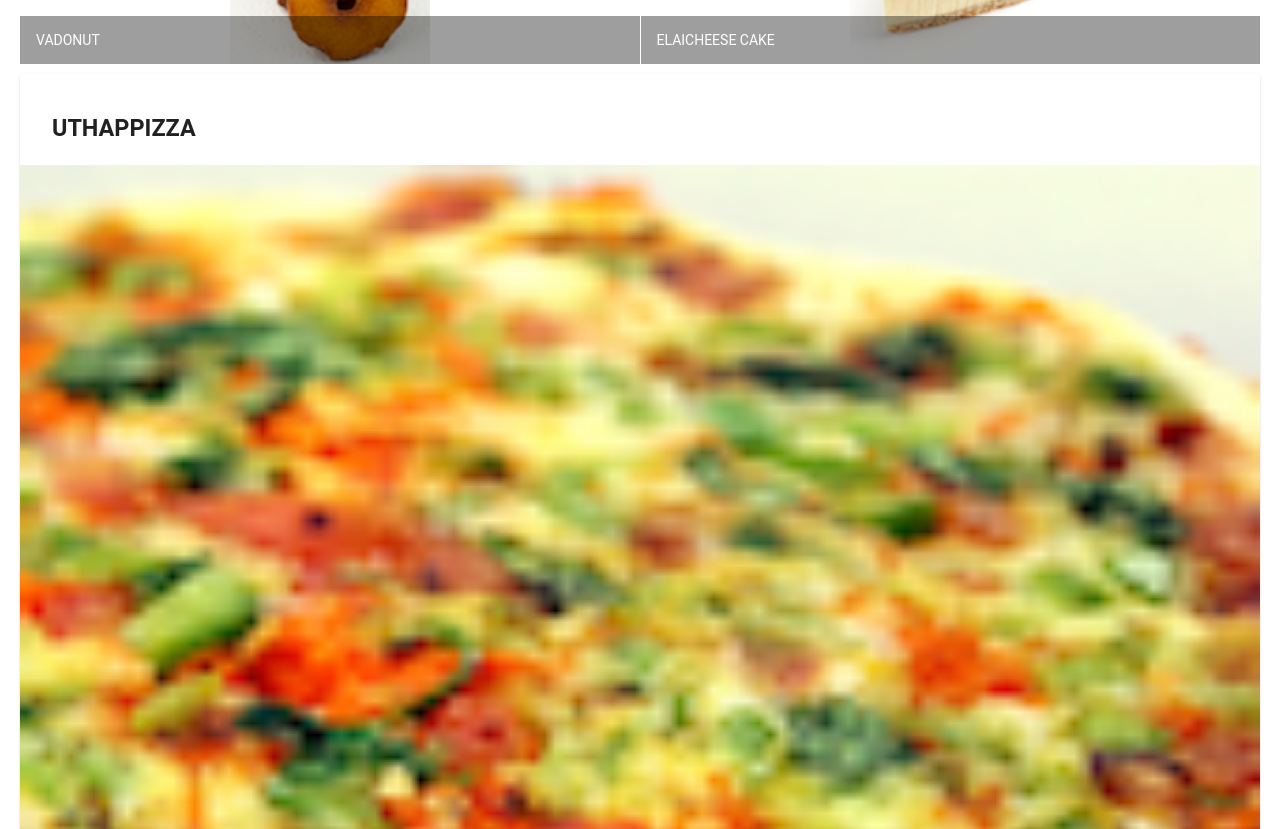
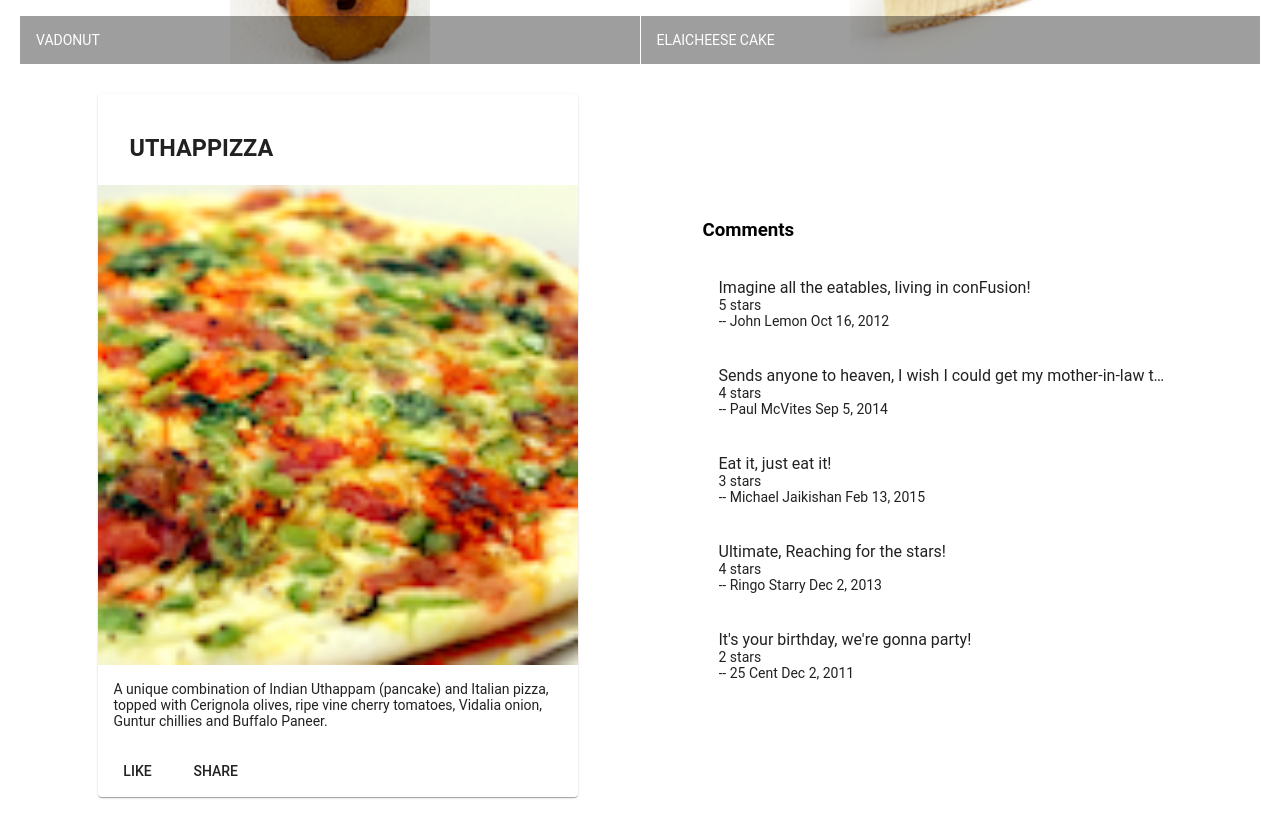
Before and after one commit to vigneshroman/coursera-angular, an Angular app: page / in a window 1280 px wide. Shown: the part 500-1329 px from the top of the page. Built offline with nearby package versions, Linux system fonts and the light colour scheme.

Commit message:
added dish detail component and updated menu component to render app-dishdetail

```diff
--- a/src/app/app.module.ts
+++ b/src/app/app.module.ts
@@ -10,13 +10,15 @@
 import { MatButtonModule } from '@angular/material/button';
 import { AppComponent } from './app.component';
 import { MenuComponent } from './menu/menu.component';
+import { DishdetailComponent } from './dishdetail/dishdetail.component';
 
 
 
 @NgModule({
   declarations: [
     AppComponent,
-    MenuComponent
+    MenuComponent,
+    DishdetailComponent
   ],
   imports: [
     BrowserModule,
--- /dev/null
+++ b/src/app/dishdetail/dishdetail.component.html
@@ -0,0 +1,46 @@
+<div class="container"
+    fxLayout="row"
+    fxLayout.sm="column"
+    fxLayout.xs="column"
+    fxLayoutAlign.gt-md="space-around center"
+    fxLayoutGap="10px"
+    fxLayoutGap.xs="0"
+    >
+
+  <div fxFlex="40" *ngIf="dish" >
+ <mat-card >
+   <mat-card-header>
+      <mat-card-title>
+        <h3>{{dish.name | uppercase}}</h3>
+      </mat-card-title>
+   </mat-card-header>
+
+   <img mat-card-image src={{dish.image}} alt={{dish.name}}>
+
+   <mat-card-content>
+      <p>{{dish.description}}</p>
+   </mat-card-content>
+
+   <mat-card-actions >
+      <button mat-button>LIKE</button>
+     <button mat-button>SHARE</button>
+   </mat-card-actions>
+ </mat-card>
+
+  </div>
+
+<div fxFlex="40" *ngIf="dish">
+
+    <mat-list  >
+      <h3 >Comments</h3>
+  <mat-list-item *ngFor="let item of dish.comments">
+    <p matLine >
+      <span>{{item.comment}}</span>
+    </p>
+    <h3 matLine >{{item.rating}} stars</h3>
+    <h3 matLine> -- {{item.author}} {{item.date | date}}</h3>
+  </mat-list-item>
+</mat-list>
+  </div>
+
+</div>
--- /dev/null
+++ b/src/app/dishdetail/dishdetail.component.ts
@@ -0,0 +1,60 @@
+import { Component, OnInit } from '@angular/core';
+
+const DISH = {
+  id: '0',
+  name: 'Uthappizza',
+  image: '/assets/images/uthappizza.png',
+  category: 'mains',
+  featured: true,
+  label: 'Hot',
+  price: '4.99',
+  // tslint:disable-next-line:max-line-length
+  description: 'A unique combination of Indian Uthappam (pancake) and Italian pizza, topped with Cerignola olives, ripe vine cherry tomatoes, Vidalia onion, Guntur chillies and Buffalo Paneer.',
+  comments: [
+       {
+           rating: 5,
+           comment: 'Imagine all the eatables, living in conFusion!',
+           author: 'John Lemon',
+           date: '2012-10-16T17:57:28.556094Z'
+       },
+       {
+           rating: 4,
+           comment: 'Sends anyone to heaven, I wish I could get my mother-in-law to eat it!',
+           author: 'Paul McVites',
+           date: '2014-09-05T17:57:28.556094Z'
+       },
+       {
+           rating: 3,
+           comment: 'Eat it, just eat it!',
+           author: 'Michael Jaikishan',
+           date: '2015-02-13T17:57:28.556094Z'
+       },
+       {
+           rating: 4,
+           comment: 'Ultimate, Reaching for the stars!',
+           author: 'Ringo Starry',
+           date: '2013-12-02T17:57:28.556094Z'
+       },
+       {
+           rating: 2,
+           comment: 'It\'s your birthday, we\'re gonna party!',
+           author: '25 Cent',
+           date: '2011-12-02T17:57:28.556094Z'
+       }
+   ]
+};
+@Component({
+  selector: 'app-dishdetail',
+  templateUrl: './dishdetail.component.html',
+  styleUrls: ['./dishdetail.component.scss']
+})
+export class DishdetailComponent implements OnInit {
+
+  dish=DISH;
+
+  constructor() { }
+
+  ngOnInit() {
+  }
+
+}
--- a/src/app/menu/menu.component.html
+++ b/src/app/menu/menu.component.html
@@ -10,6 +10,19 @@
        </div>
      </div>
 
+<!-- updated the mat list to mat grid list-->
+
+<!-- <mat-list fxFlex>
+  <mat-list-item *ngFor="let dish of dishes">
+    <img matListAvatar src={{dish.image}} alt={{dish.name}} />
+    <h1 matLine >{{dish.name}}</h1>
+    <p matLine >
+      <span>{{dish.description}}</span>
+    </p>
+  </mat-list-item>
+</mat-list> -->
+
+
  <div fxFlex>
   <mat-grid-list cols="2" rowHeight="200px" >
     <mat-grid-tile *ngFor="let dish of dishes">
@@ -21,7 +34,8 @@
   </mat-grid-list>
  </div>
 
- <div fxFlex *ngIf="selectedDish">
+ <!-- moved the mat card to dishdetail.comp.html-->
+ <!-- <div fxFlex *ngIf="selectedDish">
  <mat-card>
 
    <mat-card-header>
@@ -42,16 +56,8 @@
    </mat-card-actions>
 
  </mat-card>
-</div>
+</div> -->
+
+<app-dishdetail></app-dishdetail>
 
 </div>
-
-<!-- <mat-list fxFlex>
-  <mat-list-item *ngFor="let dish of dishes">
-    <img matListAvatar src={{dish.image}} alt={{dish.name}} />
-    <h1 matLine >{{dish.name}}</h1>
-    <p matLine >
-      <span>{{dish.description}}</span>
-    </p>
-  </mat-list-item>
-</mat-list> -->
--- a/src/app/menu/menu.component.ts
+++ b/src/app/menu/menu.component.ts
@@ -44,6 +44,8 @@
     description: 'A delectable, semi-sweet New York Style Cheese Cake, with Graham cracker crust and spiced with Indian cardamoms'
   }
  ];
+
+
 @Component({
   selector: 'app-menu',
   templateUrl: './menu.component.html',
```
Also changed, not shown: src/app/dishdetail/dishdetail.component.scss (added), 1 other file (tests, documents, lock files or other folders).
